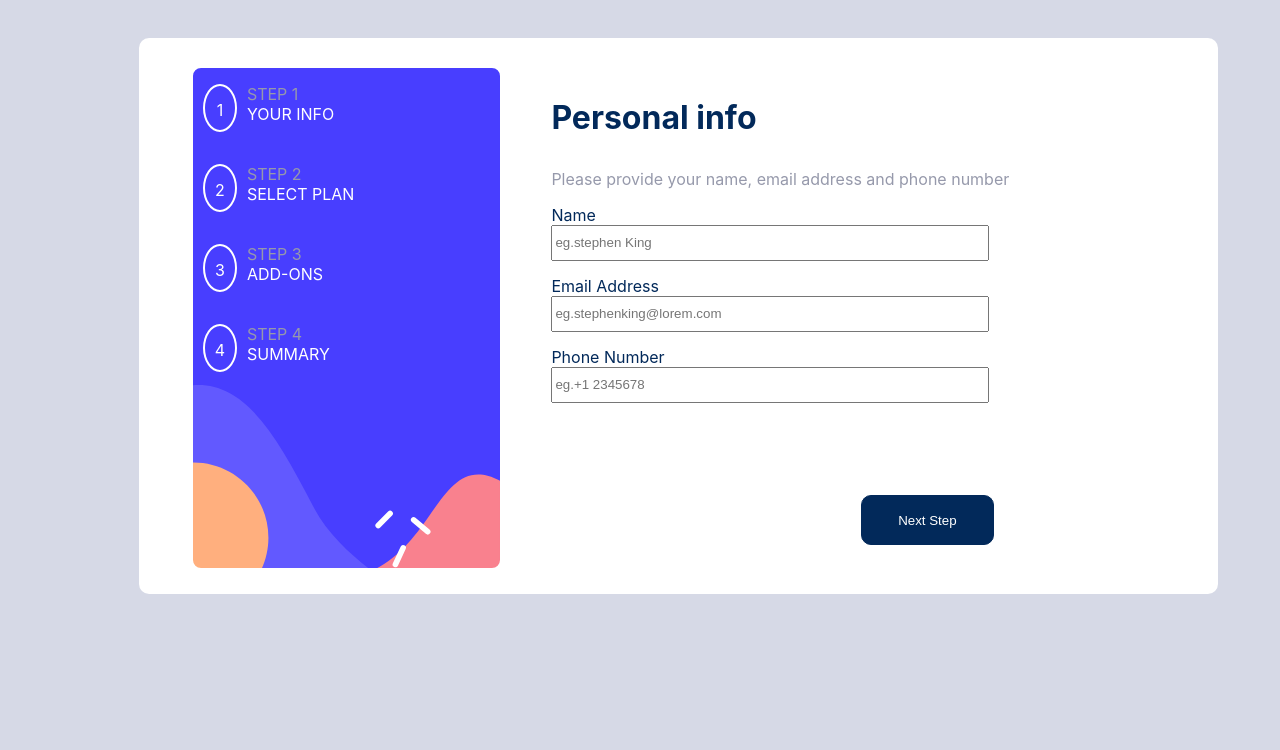
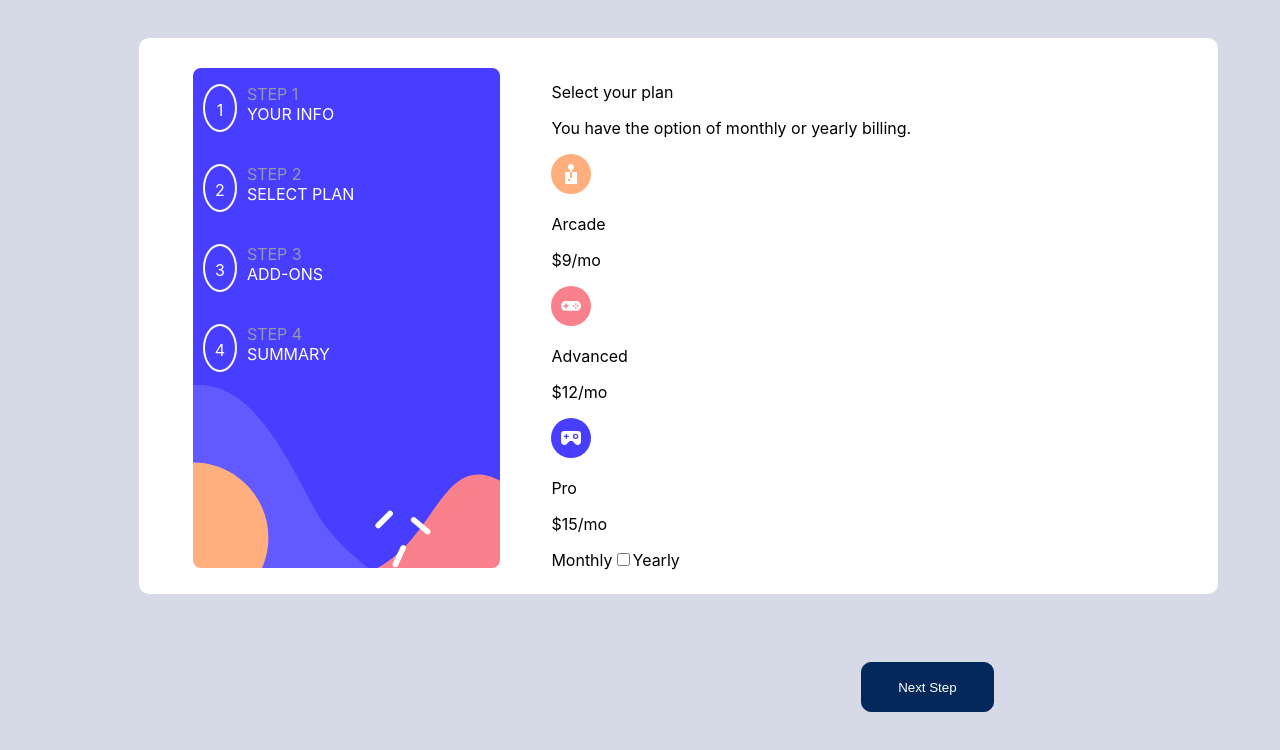
Before and after one commit to steven-mpawulo/multi-step-form, a React (Create React App) app: page / in a window 1280 px wide. Shown: the top 750 px of the page. Built offline with nearby package versions, Linux system fonts and the light colour scheme.

Commit message:
writes html for selecting plans

```diff
--- a/src/components/Plan.js
+++ b/src/components/Plan.js
@@ -0,0 +1,39 @@
+import React from 'react'
+import Arcade from '../images/icon-arcade.svg'
+import Advanced from '../images/icon-advanced.svg'
+import Pro from '../images/icon-pro.svg'
+
+const Plan = () => {
+  return (
+    <section>
+        <div className="plan-container">
+            <p>Select your plan</p>
+            <p>You have the option of monthly or yearly billing.</p>
+                <div className="cards-plan-container">
+                    <div className="arcade-card">
+                        <img src={Arcade} alt="arcade" />
+                        <p>Arcade</p>
+                        <p>&#36;9/mo</p>
+                    </div>
+                    <div className="advanced-card">
+                        <img src= {Advanced}alt="advanced-icon" />
+                        <p>Advanced</p>
+                        <p>&#36;12/mo</p>
+                    </div>
+                    <div className="pro-card">
+                        <img src={Pro} alt="pro-icon" />
+                        <p>Pro</p>
+                        <p>&#36;15/mo</p>
+                    </div>
+                </div>
+                <div className="for-switch">
+                    <span>Monthly</span>
+                    <input type="checkbox" name="switch" id="switch" />
+                    <span>Yearly</span>
+                </div>
+        </div>
+    </section>
+  )
+}
+
+export default Plan
--- a/src/components/Wrapper.js
+++ b/src/components/Wrapper.js
@@ -1,6 +1,7 @@
 import React from 'react'
-import PersonalInfo from './PersonalInfo'
+// import PersonalInfo from './PersonalInfo'
 import '../styles/wrapper.css'
+import Plan from './Plan'
 
 const Wrapper = () => {
   return (
@@ -38,7 +39,8 @@ const Wrapper = () => {
             </div>
         </div>
         <div className="right-container">
-            <PersonalInfo/>
+            {/* <PersonalInfo/> */}
+            <Plan/>
             <div className="my-button">
                 <button className='next-button'>Next Step</button>
             </div>
```
